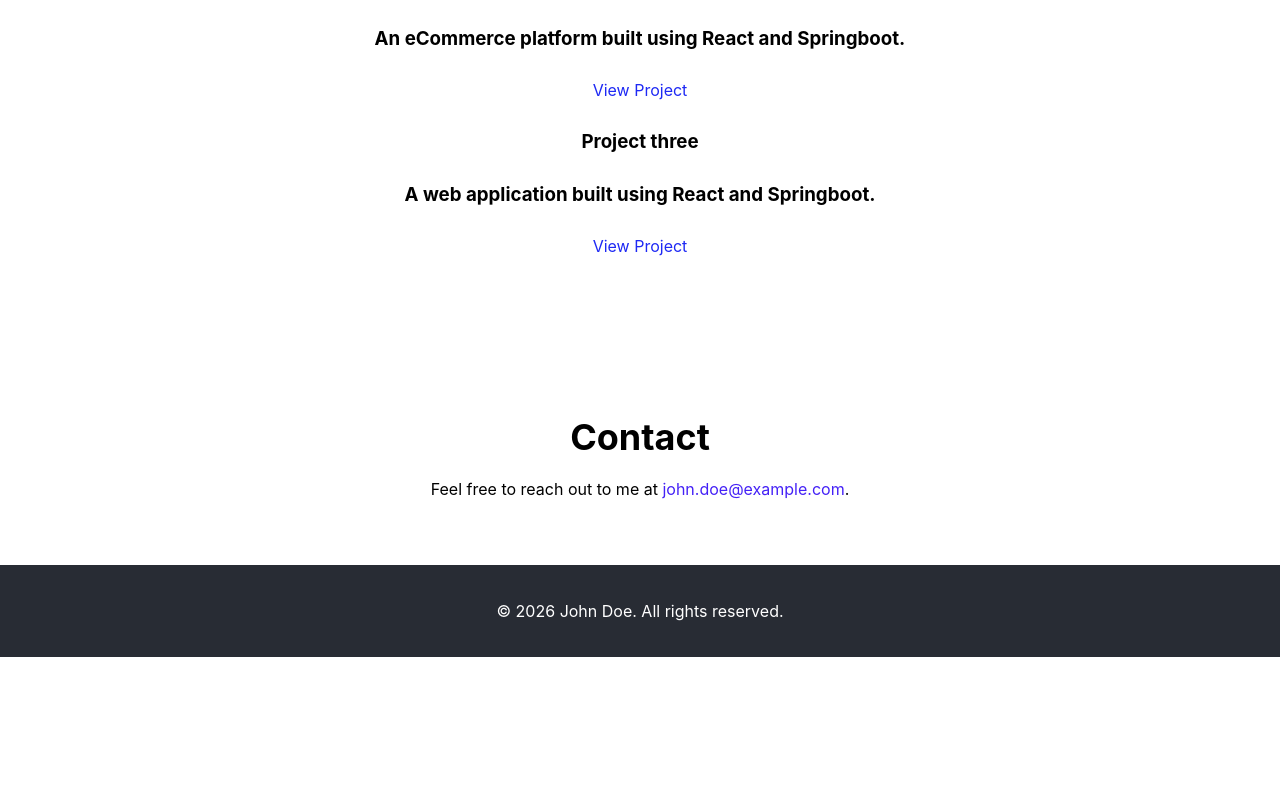
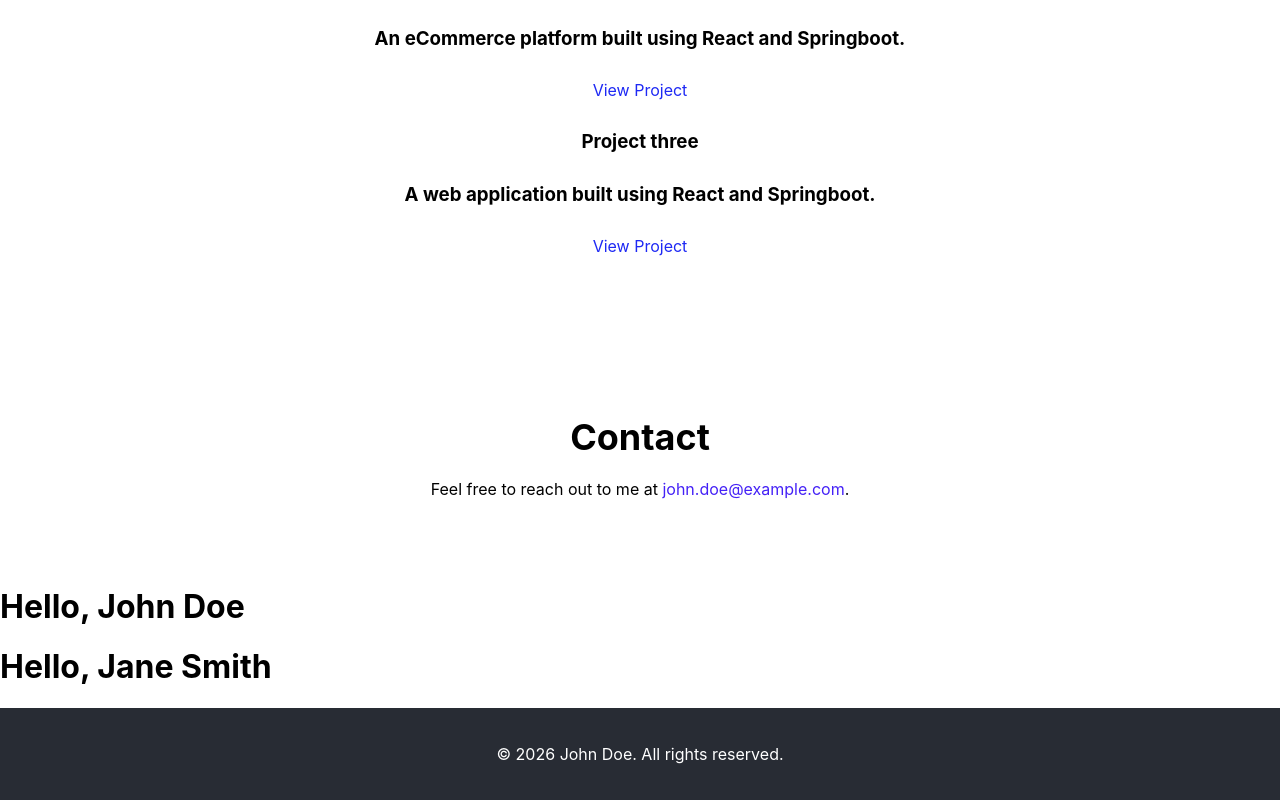
Before and after one commit to berihun/web-site-react, a React (Vite) app: page / in a window 1280 px wide. Shown: the part 741-1541 px from the top of the page. Before the commit the page ends 1398 px from the top, so only its background shows below. Built offline with nearby package versions, Linux system fonts and the light colour scheme.

Commit message:
props example

```diff
--- a/src/App.tsx
+++ b/src/App.tsx
@@ -6,14 +6,20 @@ import About from "./About";
 import ProjectList from "./ProjectList";
 import Contact from "./Contact";
 import Footer from "./Footer";
+import ProfileCard from "./ProfileCard";
 
 function App() {
+  const name = "John Doe";
+  const name1 = "Jane Smith";
+
   return (
     <div className="App">
       <Header />
       <About />
       <ProjectList />
       <Contact />
+      <ProfileCard name={name} />
+      <ProfileCard name={name1} />
       <Footer />
     </div>
   );
--- /dev/null
+++ b/src/ProfileCard.jsx
@@ -0,0 +1,9 @@
+function ProfileCard(props) {
+  return (
+    <div className="profile-card">
+      <h1>Hello, {props.name}</h1>
+    </div>
+  );
+}
+
+export default ProfileCard;
```
